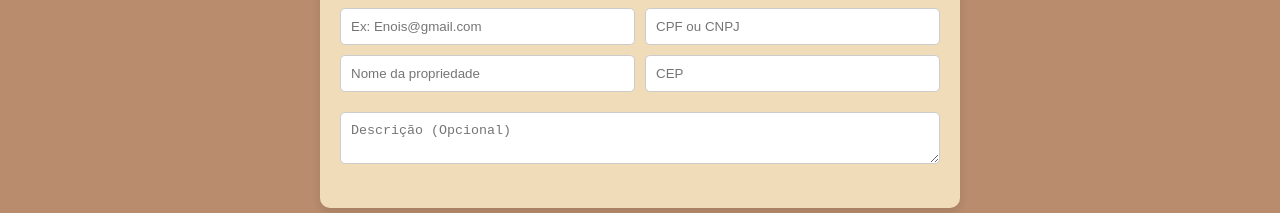
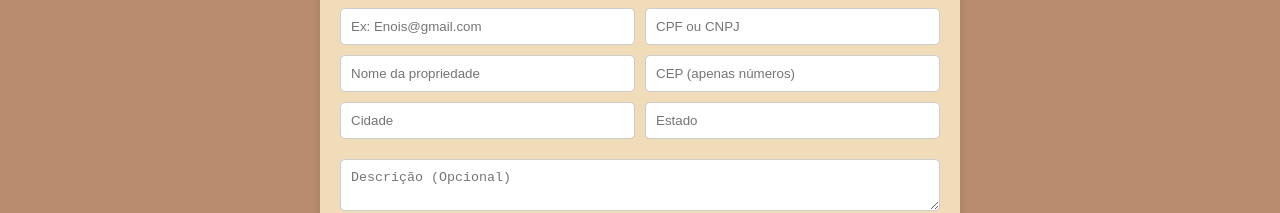
Before and after one commit to Dw7Silva/tcc, a Next.js app: page /perfil in a window 1280 px wide. Shown: the part 340-553 px from the top of the page. Built offline with nearby package versions, Linux system fonts and the light colour scheme.

Commit message:
18/04 perfil part 3

```diff
--- a/src/app/perfil/page.jsx
+++ b/src/app/perfil/page.jsx
@@ -1,60 +1,63 @@
 "use client";
 
 import styles from "./perfil.module.css";
-import { GoHomeFill } from "react-icons/go";
-import { FaSearch, FaUser } from "react-icons/fa";
-import { IoChatbox } from "react-icons/io5";
-import { MdSupportAgent } from "react-icons/md";
-import { HiOutlineMenu } from "react-icons/hi";
-import { useState, useEffect, useRef } from "react"; // Importamos o useRef!
+import { GoHomeFill } from "react-icons/go"; // Importa o ícone de home do pacote 'react-icons/go'
+import { FaSearch, FaUser } from "react-icons/fa"; // Importa os ícones de pesquisa e usuário do pacote 'react-icons/fa'
+import { IoChatbox } from "react-icons/io5"; // Importa o ícone de chatbox do pacote 'react-icons/io5'
+import { MdSupportAgent } from "react-icons/md"; // Importa o ícone de agente de suporte do pacote 'react-icons/md'
+import { HiOutlineMenu } from "react-icons/hi"; // Importa o ícone de menu de contorno do pacote 'react-icons/hi'
+import { useState, useEffect, useRef } from "react"; // Importa hooks do React: useState (para gerenciar estados), useEffect (para efeitos colaterais), useRef (para referências a elementos)
 
-export default function Inicio() {
+export default function Perfil() {
   const fotoPerfil = "https://i.ibb.co/zHcKbby/perfil-usuario.png";
   const [menuAberto, setMenuAberto] = useState(false);
   const [isSmallScreen, setIsSmallScreen] = useState(false);
-  const [selectedImage, setSelectedImage] = useState(null); // Para guardar a imagem selecionada
-  const imageInputRef = useRef(null); // Referência para o input de arquivo
+  const [selectedImage, setSelectedImage] = useState(null);
+  const imageInputRef = useRef(null);
   const [cpfCnpj, setCpfCnpj] = useState('');
+  const [cep, setCep] = useState('');
+  const [cidade, setCidade] = useState('');
+  const [estado, setEstado] = useState('');
+  const [cepError, setCepError] = useState('');
+  const [hasCepError, setHasCepError] = useState(false);
 
-     const formatCpfCnpj = (value) => {
-        let formattedValue = value.replace(/\D/g, ''); // Remove caracteres não numéricos
-
-    // Formata CPF
-        if (formattedValue.length <= 11) {
-         formattedValue = formattedValue.replace(/(\d{3})(\d{3})(\d{3})(\d{2})/, '$1.$2.$3-$4');
-       } else { // Formata CNPJ
-        formattedValue = formattedValue.replace(/(\d{2})(\d{3})(\d{3})(\d{4})(\d{2})/, '$1.$2.$3/$4-$5');
-       }
-
-    return formattedValue; // Retorna o valor formatado
+  const formatCpfCnpj = (value) => { /* Formata CPF/CNPJ */
+    const formattedValue = value.replace(/\D/g, '');
+    return formattedValue.length <= 11 ? formattedValue.replace(/(\d{3})(\d{3})(\d{3})(\d{2})/, '$1.$2.$3-$4') : formattedValue.replace(/(\d{2})(\d{3})(\d{3})(\d{4})(\d{2})/, '$1.$2.$3/$4-$5');
   };
 
-
-
-
-  useEffect(() => {
-    const handleResize = () => {
-      setIsSmallScreen(window.innerWidth <= 600);
+  const buscarEndereco = async (cepValue) => { /* Busca endereço por CEP na API ViaCEP */
+    if (!cepValue) { setCep(''); setCepError(''); limparEndereco(); setHasCepError(false); return; }
+    const cepLimpo = cepValue.replace(/\D/g, '');
+    setCep(cepLimpo);
+    if (cepLimpo.length !== 8) { setCep('CEP inválido'); setCepError('invalid'); limparEndereco(); setHasCepError(true); return; }
+    try {
+      const response = await fetch(`https://viacep.com.br/ws/${cepLimpo}/json/`);
+      const data = await response.json();
+      if (data.erro) { setCep('CEP não encontrado'); setCepError('notfound'); limparEndereco(); setHasCepError(true); return; }
+      setCidade(data.localidade); setEstado(data.uf); setCepError(''); setHasCepError(false);
+    } catch (error) { setCep('Erro ao buscar CEP'); setCepError('error'); limparEndereco(); setHasCepError(true); console.error(error); }
   };
 
+  const limparEndereco = () => { /* Limpa os estados de cidade e estado */
+    setCidade(''); setEstado('');
+  };
+
+  const handleCepFocus = () => { /* Limpa o campo CEP ao receber foco se houve erro */
+    if (hasCepError) { setCep(''); setCepError(''); setHasCepError(false); }
+  };
+
+  useEffect(() => { /* Verifica tamanho da tela para responsividade */
+    const handleResize = () => setIsSmallScreen(window.innerWidth <= 600);
     handleResize();
     window.addEventListener("resize", handleResize);
-
     return () => window.removeEventListener("resize", handleResize);
   }, []);
 
-  const toggleMenu = () => {
-    setMenuAberto(!menuAberto);
-  };
-
-  const editar_foto_perfil = () => {
-    imageInputRef.current.click(); // Aciona o clique no input de arquivo
-  };
-
-  const mudar_foto_perfil = (event) => {
-    if (event.target.files && event.target.files[0]) {
-      setSelectedImage(URL.createObjectURL(event.target.files[0]));
-    }
+  const toggleMenu = () => setMenuAberto(!menuAberto); /* Alterna a visibilidade do menu mobile */
+  const editar_foto_perfil = () => imageInputRef.current.click(); /* Aciona clique no input de arquivo da foto de perfil */
+  const mudar_foto_perfil = (event) => { /* Atualiza a imagem de perfil selecionada */
+    if (event.target.files && event.target.files[0]) setSelectedImage(URL.createObjectURL(event.target.files[0]));
   };
 
   const Logo = "https://i.ibb.co/23YGGMNM/Logo-Transparente.png";
@@ -103,35 +106,41 @@ export default function Inicio() {
       </div>
       <div className={styles.container}>
       <div className={styles.profileCard}>
-        <div className={styles.profileImage} onClick={editar_foto_perfil} style={{ cursor: 'pointer' }}> {/* Adicionei onClick e cursor */}
+        <div className={styles.profileImage} onClick={editar_foto_perfil} style={{ cursor: 'pointer' }}>
           <img
             src={selectedImage || fotoPerfil}
             alt="Foto de Perfil"
             className={styles.perfilImg}
           />
-          {/* Aqui você precisa ter o seu input type="file" */}
           <input
             type="file"
             id="imageUpload"
             accept="image/*"
             onChange={mudar_foto_perfil}
             ref={imageInputRef}
+            readOnly
           />
         </div>
 
         <div className={styles.infoGrid}>
-          <input type="text" placeholder="Nome" className={styles.infoInput} />
+          <input type="text"
+            placeholder="Nome"
+            className={styles.infoInput}
+            readOnly
+          />
           <input
             type="number"
             placeholder="Telefone: (14)123456789"
             className={styles.infoInput}
             id="telefone"
+            readOnly
           />
           <input
             type="email"
             placeholder="Ex: Enois@gmail.com"
             className={styles.infoInput}
             id="email"
+            readOnly
           />
           <input
             placeholder="CPF ou CNPJ"
@@ -142,6 +151,7 @@ export default function Inicio() {
             value={cpfCnpj}
             onChange={(e) => setCpfCnpj(formatCpfCnpj(e.target.value))}
             className={styles.infoInput}
+            readOnly
           />
           <input
             type="text"
@@ -149,7 +159,37 @@ export default function Inicio() {
             className={styles.infoInput}
             id="Nome da Propriedade"
           />
-          <input type="number" placeholder="CEP" className={styles.infoInput } id="cep" />
+          <div>
+            <input
+              type="text"
+              placeholder="CEP (apenas números)"
+              name="cep"
+              id="cep"
+              className={`${styles.infoInput} ${cepError === 'invalid' ? styles.cepErrorInvalid : ''} ${cepError === 'notfound' ? styles.cepErrorNotFound : ''} ${cepError === 'error' ? styles.cepError : ''}`}
+              value={cep}
+              onChange={(e) => setCep(e.target.value)}
+              onBlur={(e) => buscarEndereco(e.target.value)}
+              onFocus={handleCepFocus}
+            />
+          </div>
+
+          <input
+            type="text"
+            placeholder="Cidade"
+            className={styles.infoInput}
+            id="cidade"
+            value={cidade}
+            readOnly
+          />
+
+          <input
+            type="text"
+            placeholder="Estado"
+            className={styles.infoInput}
+            id="estado"
+            value={estado}
+            readOnly
+          />
         </div>
 
         <textarea
@@ -157,11 +197,7 @@ export default function Inicio() {
           placeholder="Descrição (Opcional)"
         ></textarea>
       </div>
-
-
-
       </div>
-
     </>
   );
 }
--- a/src/app/perfil/perfil.module.css
+++ b/src/app/perfil/perfil.module.css
@@ -104,7 +104,7 @@ body {
   flex-direction: column;
   gap: 1vh;
   z-index: 200;
-  width: 30vw;
+  width: 15vw;
   box-shadow: 0 0.4vh 0.8vh rgba(0, 0, 0, 0.2);
   align-items: flex-start;
 }
@@ -141,6 +141,12 @@ body {
   position: relative;
   cursor: pointer;
   transition: 0.3s;
+}
+
+.errorMessage {
+  color: red;
+  font-size: 0.9em;
+  margin-top: 5px;
 }
 
 .profileImage:hover {
@@ -191,12 +197,12 @@ body {
   }
 
   .menuMobile {
-    width: 60vw;
+    width: 15vw;
   }
 
   .menuMobile a {
     font-size: 60%;
-    padding: 2%;
+    padding: 1%;
   }
 
   .infoGrid {
```
Lines whose indentation alone changed are shown as unchanged.
